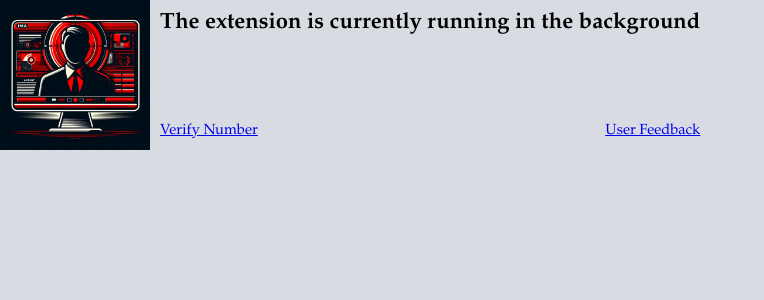
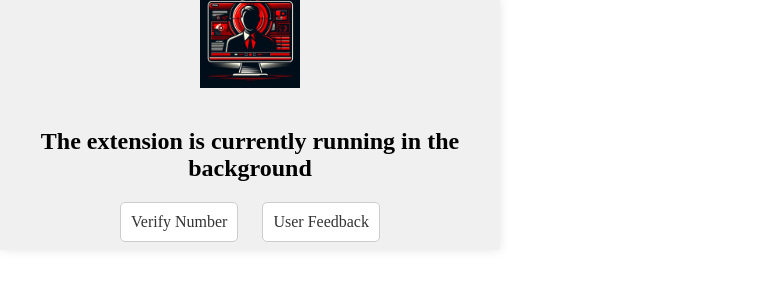
Before and after one commit to AbhinavJoe/KubeCentrix-Fraud-Detector, a Flask app: page / in a window 1280 px wide. Shown: the top 300 px of the page, without its empty margins (0-764 px from the left). Run offline with Flask 3, Linux system fonts and the light colour scheme.

Commit message:
Update index.css

```diff
--- a/src/chrome extension/static/index.css
+++ b/src/chrome extension/static/index.css
@@ -1,59 +1,46 @@
-body,
-html {
-    background-color: #D8DBE2;
-    font-family: "Palatino Linotype", "Book Antiqua", Palatino, serif;
-    font-size: 11pt;
+body {
     margin: 0;
     padding: 0;
 }
 
 .container {
+    width: 500px;
+    height: 250px;
+    overflow: hidden; /* Hide content overflow */
+    background-color: #f0f0f0;
     display: flex;
+    align-items: center;
+    justify-content: center;
+    flex-direction: column;
+    box-shadow: 0px 0px 10px rgba(0, 0, 0, 0.1);
 }
 
 .extension-image {
-    width: 150px;
-    height: 150px;
+    width: 100px; /* Adjust the image width as needed */
+    height: auto; /* Maintain aspect ratio */
 }
 
 .main-content {
-    padding: 10px;
-    box-sizing: border-box;
-    display: flex;
-    flex-direction: column;
-    justify-content: space-between;
-}
-
-h2 {
-    margin: 0;
+    text-align: center;
+    padding: 20px;
 }
 
 .links {
-    display: flex;
-    justify-content: space-between;
+    margin-top: 20px;
 }
 
-.link {
-    text-decoration: solid;
+.links a {
+    display: inline-block;
+    margin: 0 10px;
+    padding: 10px;
+    text-decoration: none;
+    color: #333;
+    background-color: #fff;
+    border: 1px solid #ccc;
+    border-radius: 5px;
+    transition: background-color 0.3s;
 }
 
-@media only screen and (max-width: 1024px) {
-
-    body,
-    html {
-        width: 400px;
-        height: 150px;
-    }
-
-    .main {
-        width: 250px;
-        margin-left: 25px;
-        margin-right: 25px;
-    }
-
-    .footer {
-        width: 250px;
-        margin-left: 25px;
-        margin-right: 25px;
-    }
+.links a:hover {
+    background-color: #f0f0f0;
 }
```
